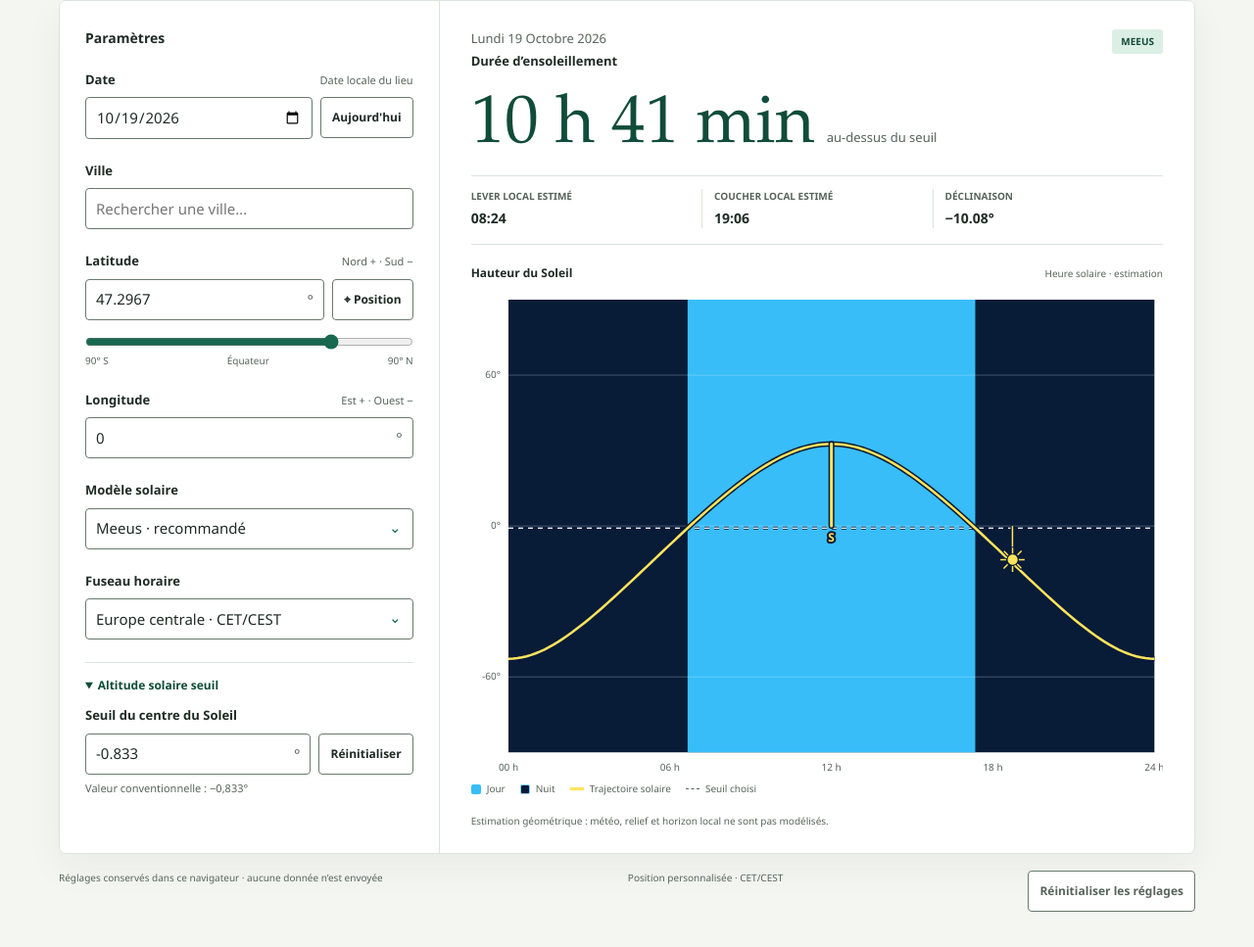
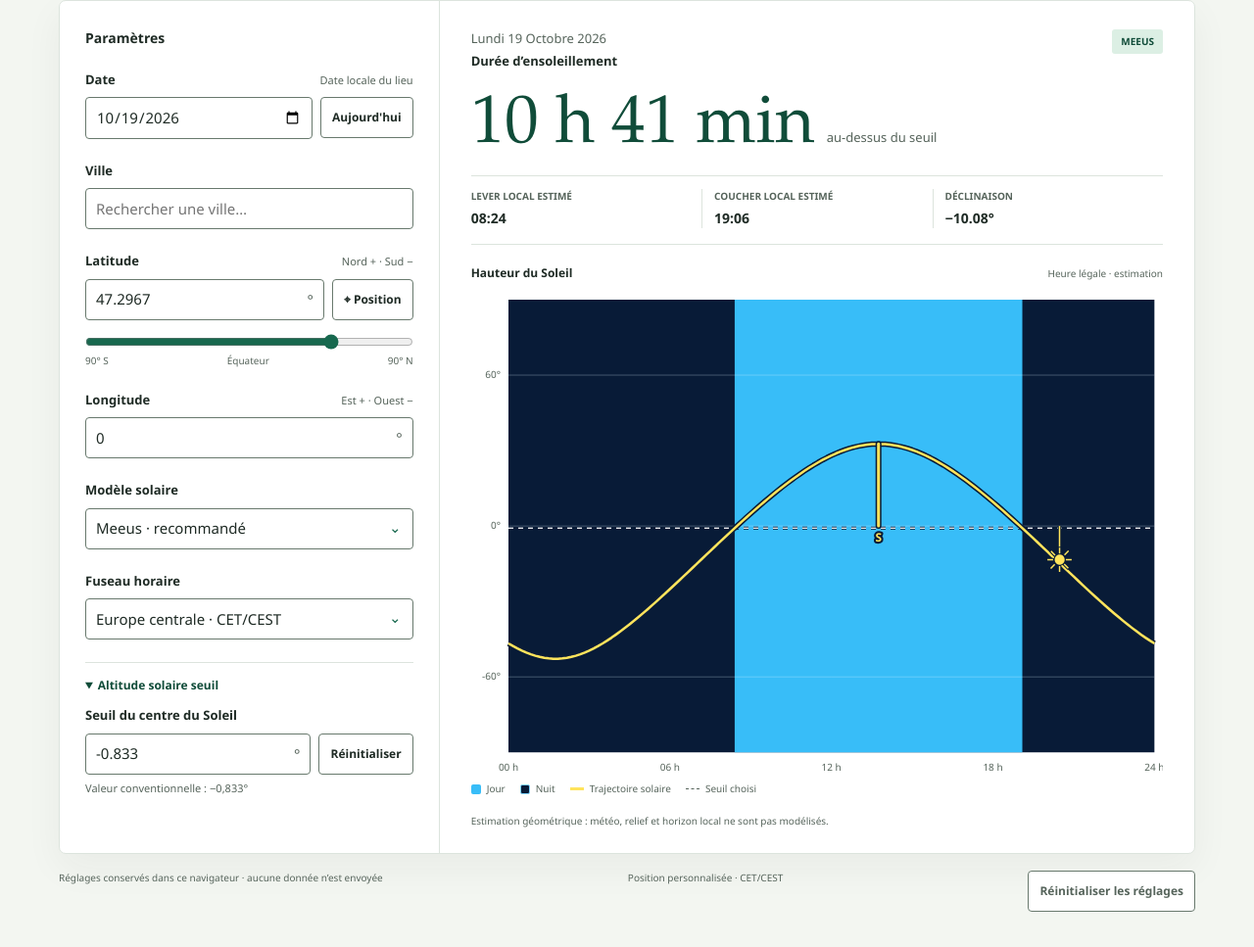
Before and after one commit to domiq44/solar_duration_js, a website with bundled scripts: page index.html in a window 1280 px wide. Shown: the part 236-1203 px from the top of the page at 98% size. Built offline with nearby package versions, Linux system fonts and the light colour scheme.

Commit message:
fix: afficher le graphique en heure légale et découper le tracé

```diff
--- a/index.html
+++ b/index.html
@@ -130,7 +130,7 @@
             <div class="stat"><span class="stat-label">Coucher local estimé</span><span class="stat-value" id="sunset-value">—</span></div>
             <div class="stat"><span class="stat-label">Déclinaison</span><span class="stat-value" id="declination-value">—</span></div>
           </div>
-          <div class="chart-heading"><h2>Hauteur du Soleil</h2><span>Heure solaire · estimation</span></div>
+          <div class="chart-heading"><h2>Hauteur du Soleil</h2><span>Heure légale · estimation</span></div>
           <div class="chart-wrap"><canvas id="solar-chart" role="img" aria-label="Courbe estimée de la hauteur du Soleil pendant la journée"></canvas></div>
           <div class="legend" aria-hidden="true">
             <span class="legend-item"><span class="legend-mark day"></span>Jour</span>
--- a/src/chart.js
+++ b/src/chart.js
@@ -15,21 +15,21 @@ function formatLatitude(latitude) {
   return `${absolute}° ${hemisphere}`;
 }
 
-function findDaylightIntervals(latitude, declination, threshold) {
+function findDaylightIntervals(altitudeAt, threshold) {
   const intervals = [];
   let previousHour = 0;
-  let previousIsDay = solarAltitude(previousHour, latitude, declination) >= threshold;
+  let previousIsDay = altitudeAt(previousHour) >= threshold;
   let intervalStart = previousIsDay ? previousHour : null;
 
   for (let step = 1; step <= DAYLIGHT_STEPS; step += 1) {
     const hour = step / 6;
-    const isDay = solarAltitude(hour, latitude, declination) >= threshold;
+    const isDay = altitudeAt(hour) >= threshold;
     if (isDay !== previousIsDay) {
       let low = previousHour;
       let high = hour;
       for (let iteration = 0; iteration < 16; iteration += 1) {
         const midpoint = (low + high) / 2;
-        const midpointIsDay = solarAltitude(midpoint, latitude, declination) >= threshold;
+        const midpointIsDay = altitudeAt(midpoint) >= threshold;
         if (midpointIsDay === previousIsDay) low = midpoint;
         else high = midpoint;
       }
@@ -48,30 +48,38 @@ function findDaylightIntervals(latitude, declination, threshold) {
   return intervals;
 }
 
-export function drawSolarChart(canvas, latitude, declination, threshold, currentSolarHour = null) {
-  const bounds = canvas.getBoundingClientRect();
-  if (!bounds.width || !bounds.height) return;
+function prepareCanvas(canvas, bounds) {
   const scale = window.devicePixelRatio || 1;
   canvas.width = Math.round(bounds.width * scale);
   canvas.height = Math.round(bounds.height * scale);
   const context = canvas.getContext("2d");
+  context.scale(scale, scale);
+  return context;
+}
+
+function readAxisColor(canvas) {
   const styles = typeof getComputedStyle === "function" ? getComputedStyle(canvas) : null;
-  const axisColor = styles?.getPropertyValue("--chart-axis").trim() || "#56645b";
-  context.scale(scale, scale);
-  const width = bounds.width;
-  const height = bounds.height;
+  return styles?.getPropertyValue("--chart-axis").trim() || "#56645b";
+}
+
+function createProjection(width, height) {
   const plot = { left: 38, right: width - 9, top: 12, bottom: height - 26 };
   const x = (hour) => plot.left + hour / 24 * (plot.right - plot.left);
   const y = (altitude) => plot.top + (90 - altitude) / 180 * (plot.bottom - plot.top);
+  return { plot, x, y };
+}
 
+function drawBackground(context, { plot, x }, intervals, width, height) {
   context.clearRect(0, 0, width, height);
   context.fillStyle = CHART_COLORS.night;
   context.fillRect(plot.left, plot.top, plot.right - plot.left, plot.bottom - plot.top);
   context.fillStyle = CHART_COLORS.day;
-  for (const [start, end] of findDaylightIntervals(latitude, declination, threshold)) {
+  for (const [start, end] of intervals) {
     context.fillRect(x(start), plot.top, x(end) - x(start), plot.bottom - plot.top);
   }
+}
 
+function drawAltitudeGrid(context, { plot, y }, axisColor) {
   context.font = "10px Segoe UI, sans-serif";
   context.textBaseline = "middle";
   context.fillStyle = axisColor;
@@ -86,7 +94,9 @@ export function drawSolarChart(canvas, latitude, declination, threshold, current
     context.textAlign = "right";
     context.fillText(`${altitude}°`, plot.left - 8, position);
   }
+}
 
+function drawThresholdLine(context, { plot, y }, threshold) {
   context.setLineDash([5, 5]);
   context.beginPath();
   context.moveTo(plot.left, y(threshold));
@@ -101,12 +111,14 @@ export function drawSolarChart(canvas, latitude, declination, threshold, current
   context.lineWidth = 1.25;
   context.stroke();
   context.setLineDash([]);
+}
 
+function drawSunCurve(context, { x, y }, altitudeAt) {
   context.beginPath();
   for (let step = 0; step <= DAYLIGHT_STEPS; step += 1) {
     const hour = step / 6;
     const pointX = x(hour);
-    const pointY = y(solarAltitude(hour, latitude, declination));
+    const pointY = y(altitudeAt(hour));
     if (step === 0) context.moveTo(pointX, pointY);
     else context.lineTo(pointX, pointY);
   }
@@ -117,11 +129,13 @@ export function drawSolarChart(canvas, latitude, declination, threshold, current
   context.strokeStyle = CHART_COLORS.sun;
   context.lineWidth = 2.5;
   context.stroke();
-  const maximumHour = 12;
-  const maximumX = x(maximumHour);
+}
+
+function drawNoonMarker(context, { x, y }, altitudeAt, solarNoonHour) {
+  const maximumX = x(solarNoonHour);
   const zeroAltitudeY = y(0);
   context.beginPath();
-  context.moveTo(maximumX, y(solarAltitude(maximumHour, latitude, declination)));
+  context.moveTo(maximumX, y(altitudeAt(solarNoonHour)));
   context.lineTo(maximumX, zeroAltitudeY);
   context.setLineDash([]);
   context.lineCap = "round";
@@ -139,12 +153,13 @@ export function drawSolarChart(canvas, latitude, declination, threshold, current
   context.strokeText("S", maximumX, zeroAltitudeY + 12);
   context.fillStyle = CHART_COLORS.sun;
   context.fillText("S", maximumX, zeroAltitudeY + 12);
-  if (currentSolarHour !== null) {
-    const altitude = solarAltitude(currentSolarHour, latitude, declination);
-    const markerY = y(altitude);
+}
+
+function drawCurrentSunMarker(context, { x, y }, altitudeAt, currentHour) {
+  const markerY = y(altitudeAt(currentHour));
   context.beginPath();
-    context.moveTo(x(currentSolarHour), markerY);
-    context.lineTo(x(currentSolarHour), y(0));
+  context.moveTo(x(currentHour), markerY);
+  context.lineTo(x(currentHour), y(0));
   context.strokeStyle = CHART_COLORS.night;
   context.lineWidth = 4;
   context.stroke();
@@ -155,14 +170,47 @@ export function drawSolarChart(canvas, latitude, declination, threshold, current
   context.strokeStyle = CHART_COLORS.night;
   context.lineWidth = 2;
   context.textAlign = "center";
-    context.strokeText("☀", x(currentSolarHour), markerY);
+  context.strokeText("☀", x(currentHour), markerY);
   context.fillStyle = CHART_COLORS.sun;
-    context.fillText("☀", x(currentSolarHour), markerY);
+  context.fillText("☀", x(currentHour), markerY);
 }
+
+function drawHourAxis(context, { x }, axisColor, height) {
   context.font = "10px Segoe UI, sans-serif";
   context.fillStyle = axisColor;
   context.textAlign = "center";
   for (const hour of [0, 6, 12, 18, 24]) context.fillText(`${String(hour).padStart(2, "0")} h`, x(hour), height - 10);
-  const currentTimeLabel = currentSolarHour === null ? "" : " Le soleil indique l'heure actuelle.";
-  canvas.setAttribute("aria-label", `Hauteur solaire en heure solaire. Latitude ${formatLatitude(latitude)}, déclinaison ${declination.toFixed(2)} degrés, seuil ${threshold.toFixed(3)} degrés.${currentTimeLabel}`);
 }
+
+function describeChart(canvas, { latitude, declination, threshold, usesSolarTime, showsCurrentTime }) {
+  const timeReference = usesSolarTime ? "heure solaire" : "heure légale";
+  const currentTimeLabel = showsCurrentTime ? " Le soleil indique l'heure actuelle." : "";
+  canvas.setAttribute("aria-label", `Hauteur solaire en ${timeReference}. Latitude ${formatLatitude(latitude)}, déclinaison ${declination.toFixed(2)} degrés, seuil ${threshold.toFixed(3)} degrés.${currentTimeLabel}`);
+}
+
+// solarNoonHour: heure légale du midi solaire (12 = axe en heure solaire).
+export function drawSolarChart(canvas, latitude, declination, threshold, currentSolarHour = null, solarNoonHour = 12) {
+  const bounds = canvas.getBoundingClientRect();
+  if (!bounds.width || !bounds.height) return;
+  const shift = solarNoonHour - 12;
+  const altitudeAt = (hour) => solarAltitude(hour - shift, latitude, declination);
+  const currentHour = currentSolarHour === null ? null : ((currentSolarHour + shift) % 24 + 24) % 24;
+  const context = prepareCanvas(canvas, bounds);
+  const axisColor = readAxisColor(canvas);
+  const projection = createProjection(bounds.width, bounds.height);
+
+  drawBackground(context, projection, findDaylightIntervals(altitudeAt, threshold), bounds.width, bounds.height);
+  drawAltitudeGrid(context, projection, axisColor);
+  drawThresholdLine(context, projection, threshold);
+  drawSunCurve(context, projection, altitudeAt);
+  drawNoonMarker(context, projection, altitudeAt, solarNoonHour);
+  if (currentHour !== null) drawCurrentSunMarker(context, projection, altitudeAt, currentHour);
+  drawHourAxis(context, projection, axisColor, bounds.height);
+  describeChart(canvas, {
+    latitude,
+    declination,
+    threshold,
+    usesSolarTime: shift === 0,
+    showsCurrentTime: currentHour !== null
+  });
+}
--- a/src/main.js
+++ b/src/main.js
@@ -4,6 +4,7 @@ import { drawSolarChart } from "./chart.js";
 import { calculateSolarDay } from "./calculation.js";
 import { dateStringInTimezone, formatClockTime, formatDuration } from "./formatting.js";
 import {
+  civilSolarNoonHour,
   parseDate,
   solarHourAt
 } from "./solar.js";
@@ -92,18 +93,24 @@ function clearResults() {
   elements["solar-chart"].setAttribute("aria-label", "Graphique indisponible tant que les paramètres ne sont pas valides.");
 }
 
+function currentSolarHourForDisplayedDate() {
+  const now = new Date();
+  const isDisplayedDateToday = elements["date-input"].value === dateStringInTimezone(now, elements["timezone-select"].value);
+  return isDisplayedDateToday
+    ? solarHourAt(now, currentSolarChartData.longitude, currentSolarChartData.date)
+    : null;
+}
+
 function redrawSolarChart() {
   if (!currentSolarChartData) return;
-  const now = new Date();
-  const currentSolarHour = elements["date-input"].value === dateStringInTimezone(now, elements["timezone-select"].value)
-    ? solarHourAt(now, currentSolarChartData.longitude, currentSolarChartData.date)
-    : null;
+  const currentSolarHour = currentSolarHourForDisplayedDate();
   drawSolarChart(
     elements["solar-chart"],
     currentSolarChartData.latitude,
     currentSolarChartData.declination,
     currentSolarChartData.threshold,
-    currentSolarHour
+    currentSolarHour,
+    civilSolarNoonHour(currentSolarChartData.date, currentSolarChartData.longitude, elements["timezone-select"].value)
   );
 }
 
--- a/src/solar.js
+++ b/src/solar.js
@@ -134,6 +134,10 @@ export function solarHourAt(instant, longitude, date) {
   return ((hour % 24) + 24) % 24;
 }
 
+export function civilSolarNoonHour(date, longitude, timezone) {
+  return (720 - equationOfTimeMinutes(date) - 4 * longitude + timezoneOffsetMinutes(date, timezone)) / 60;
+}
+
 export function estimateSolarEvents(date, latitude, longitude, declination, threshold, timezone) {
   const phi = latitude * radians;
   const delta = declination * radians;
```
Also changed, not shown: tests/chart.test.js (+17 -0 lines), tests/solar.test.js (+22 -0 lines), README.md. Lines whose indentation alone changed are shown as unchanged.
